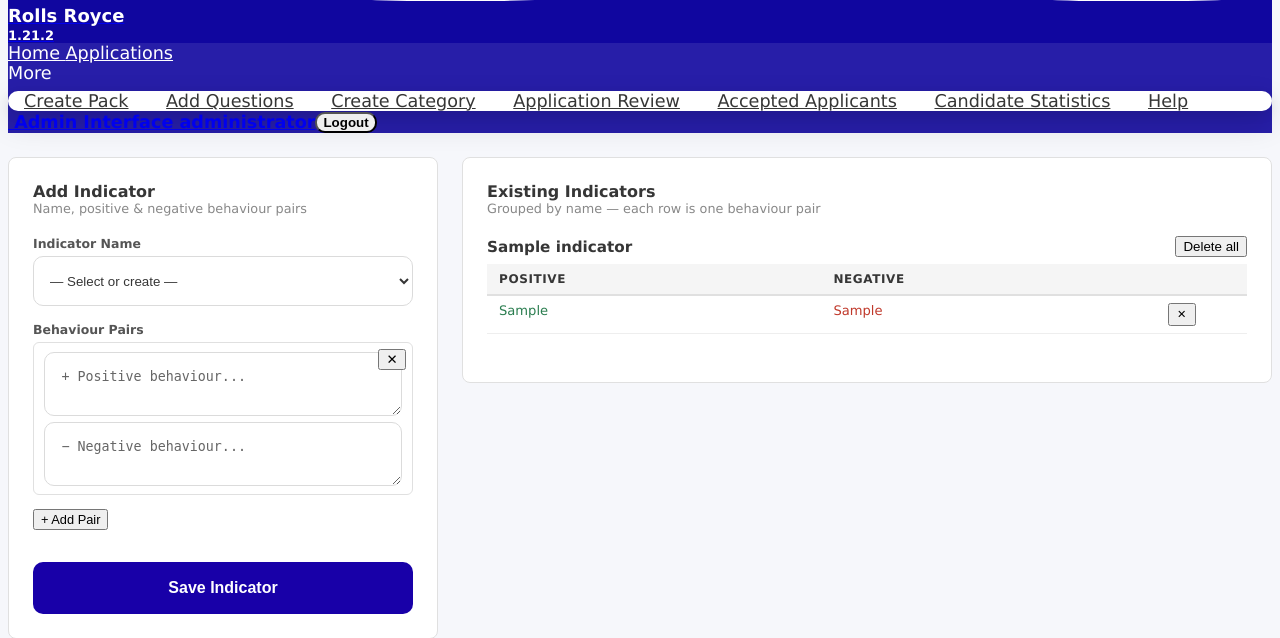
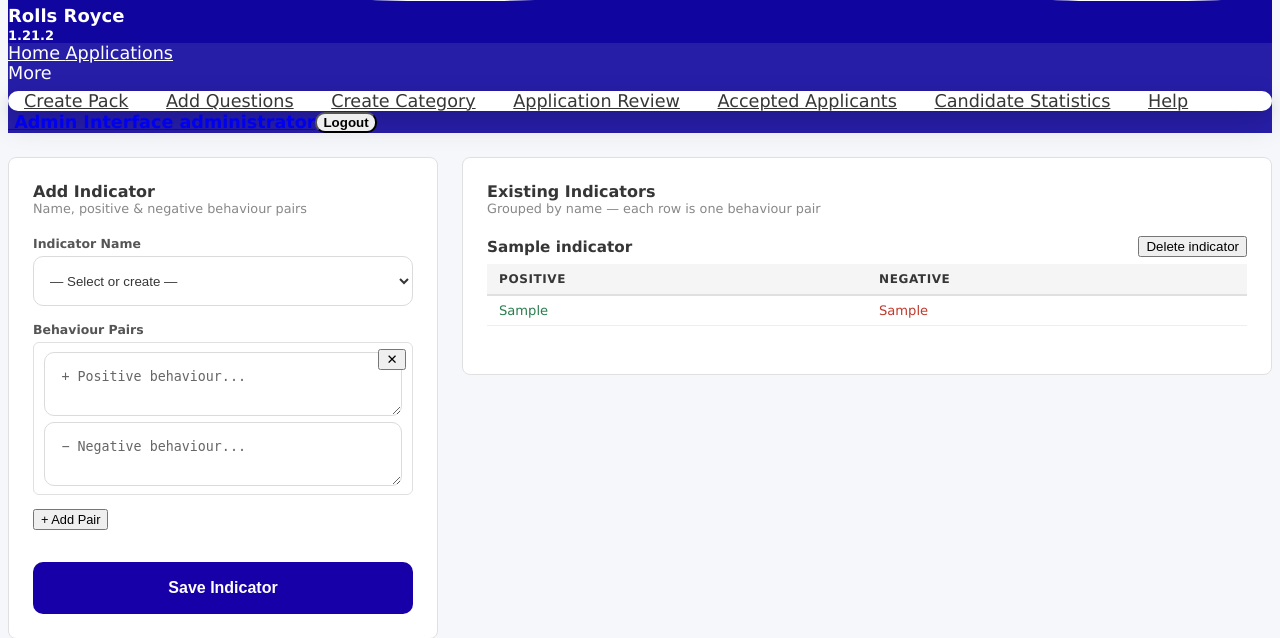
Before and after one commit to RRTLevel/assessment_centre, a Django app: page /add_indicators/ in a window 1280 px wide. Shown: the part 1519-2157 px from the top of the page. Run offline with Django 3.2, Linux system fonts and the light colour scheme; a user stored in the database is signed in; tables that the repository leaves empty hold one stand-in row (values such as "Sample post"); some libraries are stand-ins or nearby versions.

Commit message:
rename delete all to delete indicator, remove per-pair delete buttons

```diff
--- a/app/app_src/templates/indicators/add_indicators.html
+++ b/app/app_src/templates/indicators/add_indicators.html
@@ -96,18 +96,17 @@
         <div class="ind-group">
             <div class="ind-group-header">
                 <span class="ind-group-name">{{ name }}</span>
-                <form method="POST" style="display:inline;" onsubmit="return confirm('Delete all pairs for {{ name }}?')">
+                <form method="POST" style="display:inline;" onsubmit="return confirm('Delete indicator \'{{ name }}\'?')">
                     {% csrf_token %}
                     <input type="hidden" name="indicator_name" value="{{ name }}">
-                    <button type="submit" name="delete_by_name" class="button is-danger is-small is-outlined">Delete all</button>
+                    <button type="submit" name="delete_by_name" class="button is-danger is-small is-outlined">Delete indicator</button>
                 </form>
             </div>
             <table class="ind-table">
                 <thead>
                     <tr>
-                        <th style="width:44%;">Positive</th>
-                        <th style="width:44%;">Negative</th>
-                        <th style="width:12%;"></th>
+                        <th style="width:50%;">Positive</th>
+                        <th style="width:50%;">Negative</th>
                     </tr>
                 </thead>
                 <tbody>
@@ -115,13 +114,6 @@
                     <tr>
                         <td class="pos-text">{{ ind.positive }}</td>
                         <td class="neg-text">{{ ind.negative }}</td>
-                        <td>
-                            <form method="POST" style="display:inline;">
-                                {% csrf_token %}
-                                <input type="hidden" name="indicator_id" value="{{ ind.id }}">
-                                <button type="submit" name="delete_indicator" class="button is-danger is-small btn-delete-pair">✕</button>
-                            </form>
-                        </td>
                     </tr>
                     {% endfor %}
                 </tbody>
```
